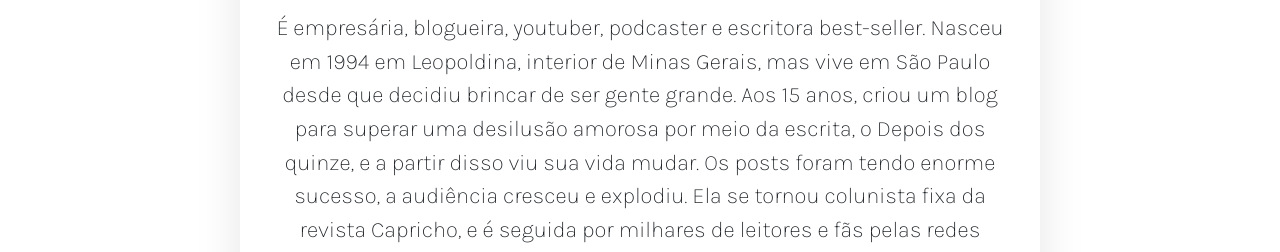
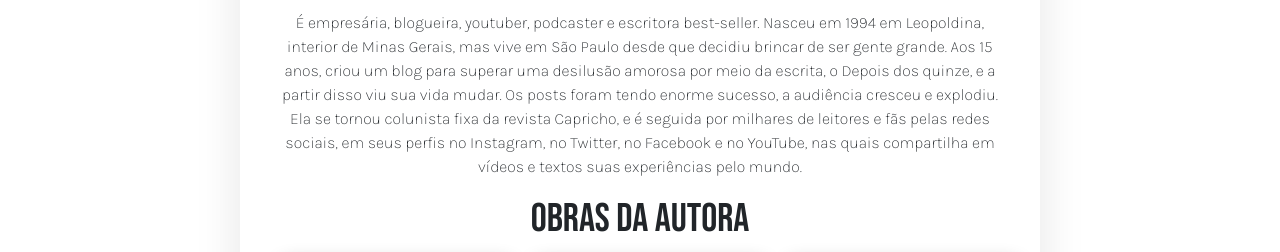
Before and after one commit to murilobez/um_ano_inesquecivel, a plain HTML site: page bruna.html in a window 1280 px wide. Shown: the part 659-911 px from the top of the page. Drawn offline with Linux system fonts and the light colour scheme; a web font is replaced by a local one.

Commit message:
Update bruna.html

```diff
--- a/bruna.html
+++ b/bruna.html
@@ -97,7 +97,7 @@
 
         <div class="text-center">
           <h1>Bruna Vieira</h1>
-          <p style="font-size: 1.4em;">É empresária, blogueira, youtuber, podcaster e escritora best-seller. Nasceu em 1994 em Leopoldina,
+          <p>É empresária, blogueira, youtuber, podcaster e escritora best-seller. Nasceu em 1994 em Leopoldina,
             interior de Minas Gerais, mas vive em São Paulo desde que decidiu brincar de ser gente grande.
             Aos 15 anos, criou um blog para superar uma desilusão amorosa por meio da escrita, o Depois dos quinze, e a
             partir disso viu sua vida mudar. Os posts foram tendo enorme sucesso, a audiência cresceu e explodiu. Ela se
```
